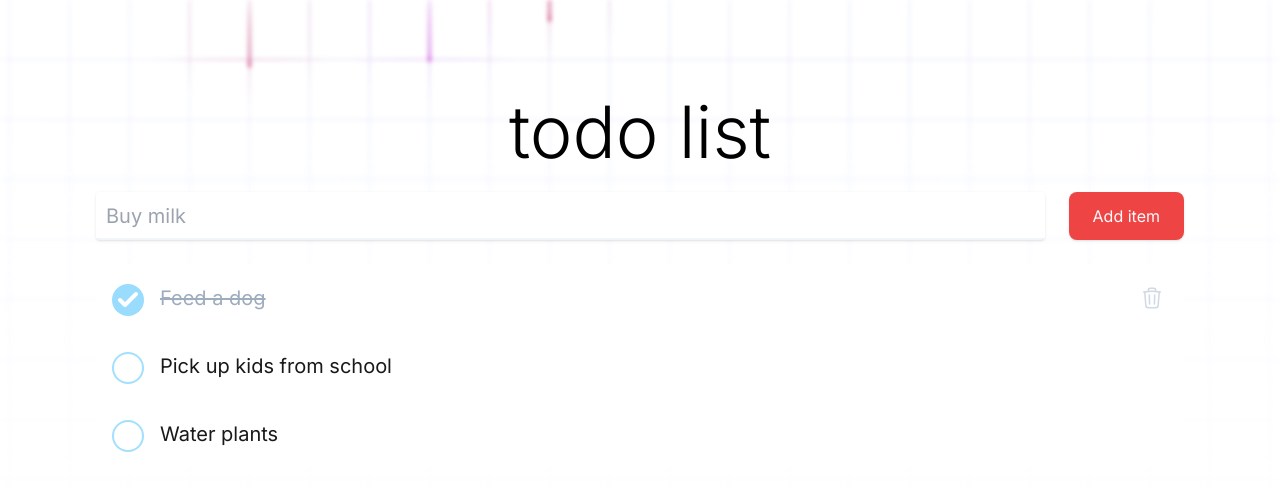
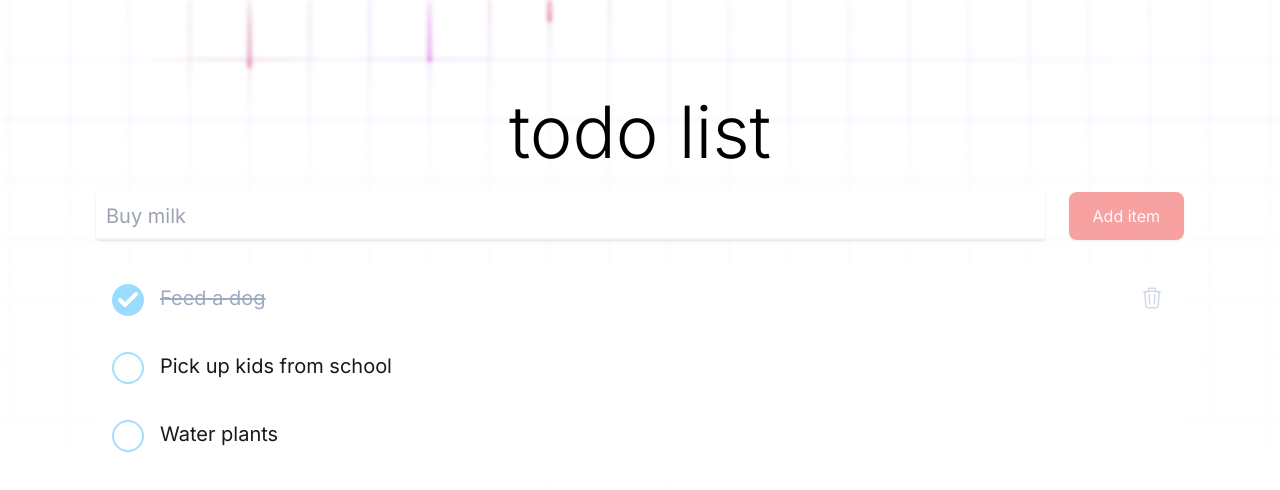
Before and after one commit to oss-institute/workshop-24-3, a Next.js app: page / in a window 1280 px wide. Shown: the top 490 px of the page. Built offline with nearby package versions, Linux system fonts and the light colour scheme.

Commit message:
Disabled button fixed

```diff
--- a/src/app/components/add-item.tsx
+++ b/src/app/components/add-item.tsx
@@ -26,8 +26,10 @@ export function AddItem({ onAddItem: addItem }: Props) {
 				value={value}
 				onValueChange={handleOnValueChange}
 				onEnter={handleAdd}
+
 			/>
-			<Button onClick={handleAdd}>Add item</Button>
+			<Button onClick={handleAdd} disabled={value===''}>Add item</Button>
+
 		</div>
 	);
 }
--- a/src/app/components/button.tsx
+++ b/src/app/components/button.tsx
@@ -3,11 +3,13 @@ import React from 'react';
 type Props = {
 	onClick: () => void;
 	children: React.ReactNode;
+	disabled:boolean;
 };
 
-export const Button = ({ onClick, children }: Props) => (
+export const Button = ({ onClick, children, disabled }: Props) => (
 	<button
 		onClick={onClick}
+		disabled={disabled}
 		data-testid="button"
 		className="
 		rounded-lg bg-destructive px-6 text-primary-foreground shadow
```
